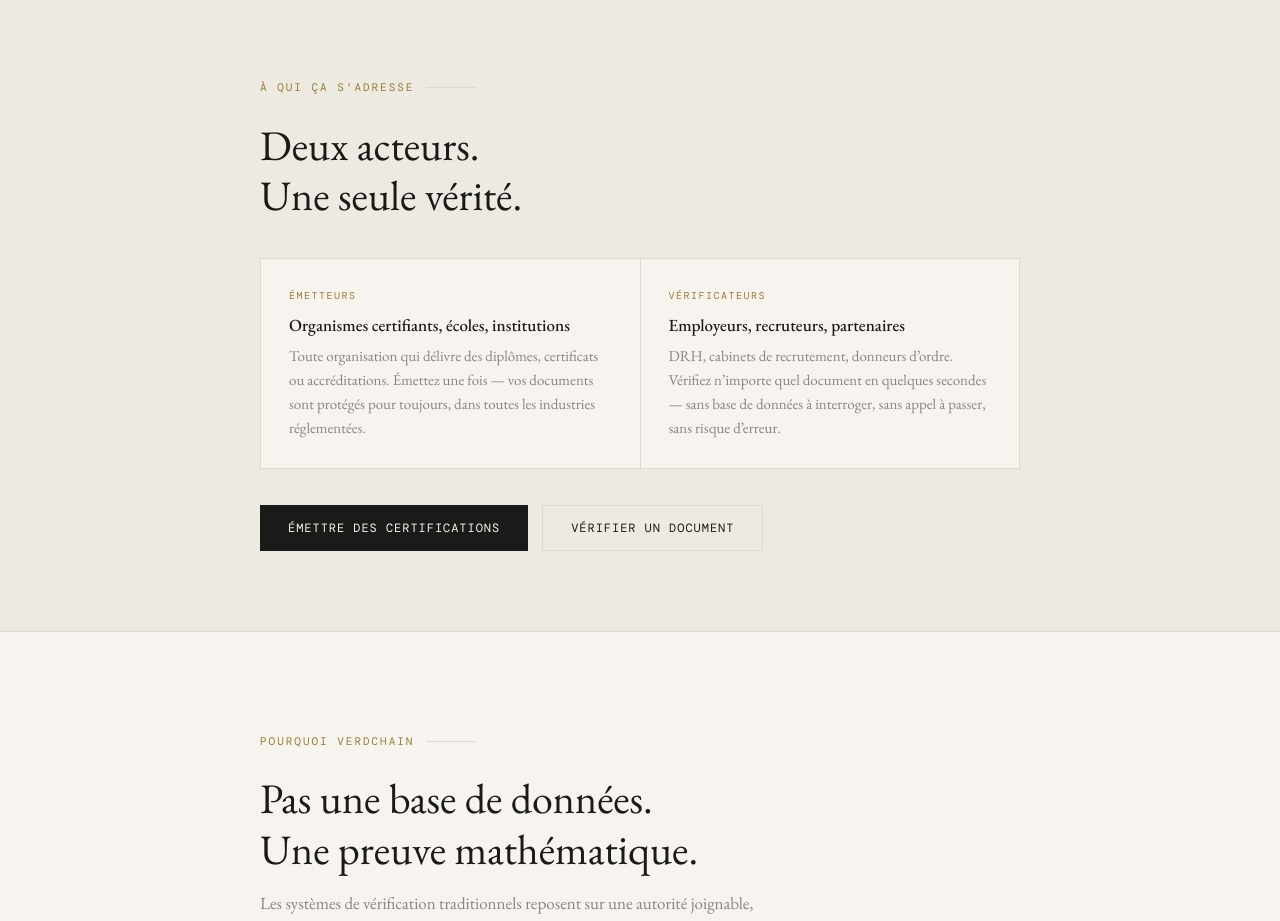
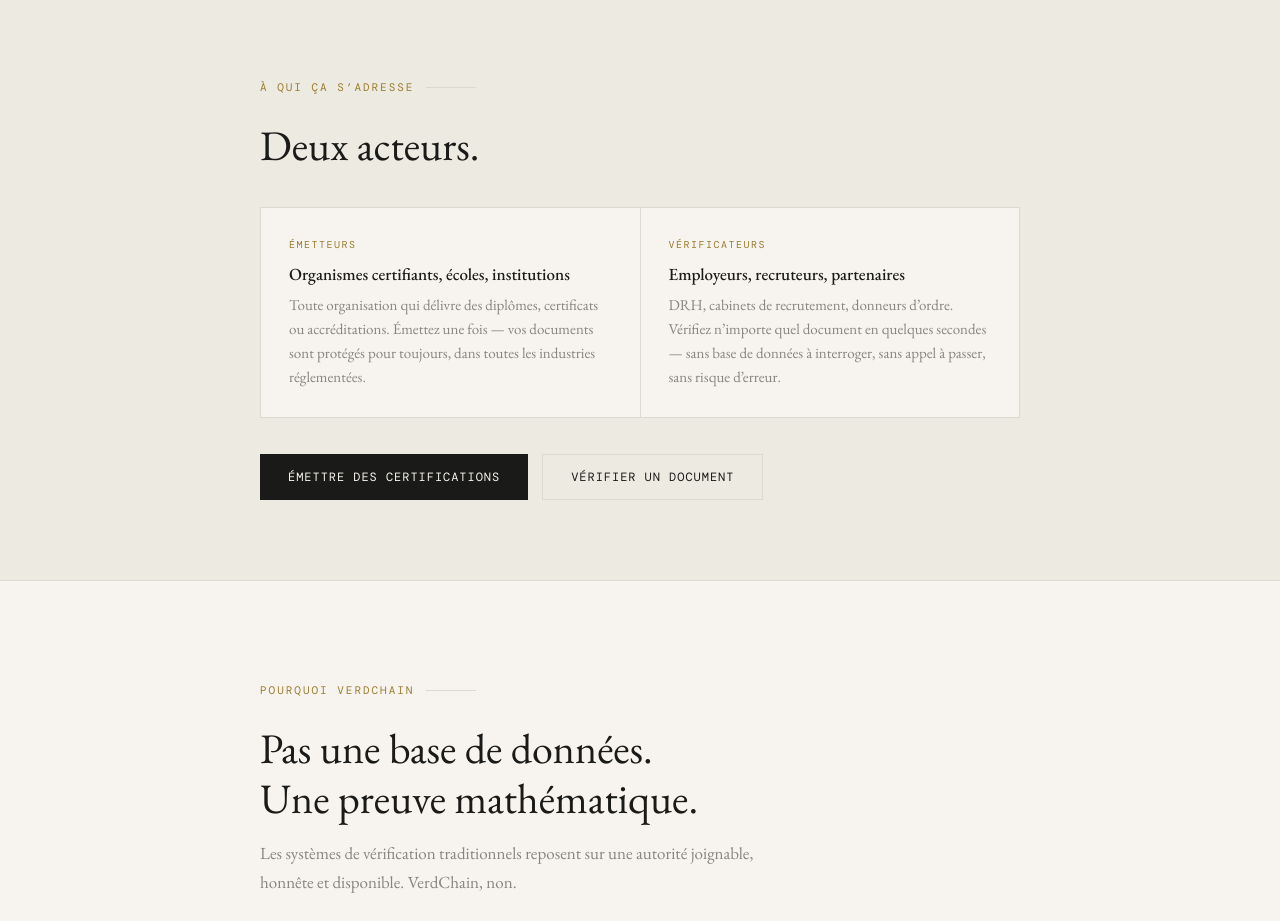
Before and after one commit to Ben4862/verdchain, a plain HTML site: page index.html in a window 1280 px wide. Shown: the part 1760-2681 px from the top of the page. Drawn offline with nearby package versions, Linux system fonts and the light colour scheme; a web font is replaced by a local one.

Commit message:
Update index.html

```diff
--- a/index.html
+++ b/index.html
@@ -242,7 +242,7 @@ footer{padding:28px 40px;display:flex;justify-content:space-between;font-family:
   <div class="section" style="background:var(--light)">
     <div class="section-wrap">
       <div class="section-label">&#192; qui &#231;a s&#8217;adresse</div>
-      <h2>Deux acteurs.<br>Une seule v&#233;rit&#233;.</h2>
+      <h2>Deux acteurs.</h2>
       <div class="two-col">
         <div class="col">
           <div class="col-label">&Eacute;metteurs</div>
```
